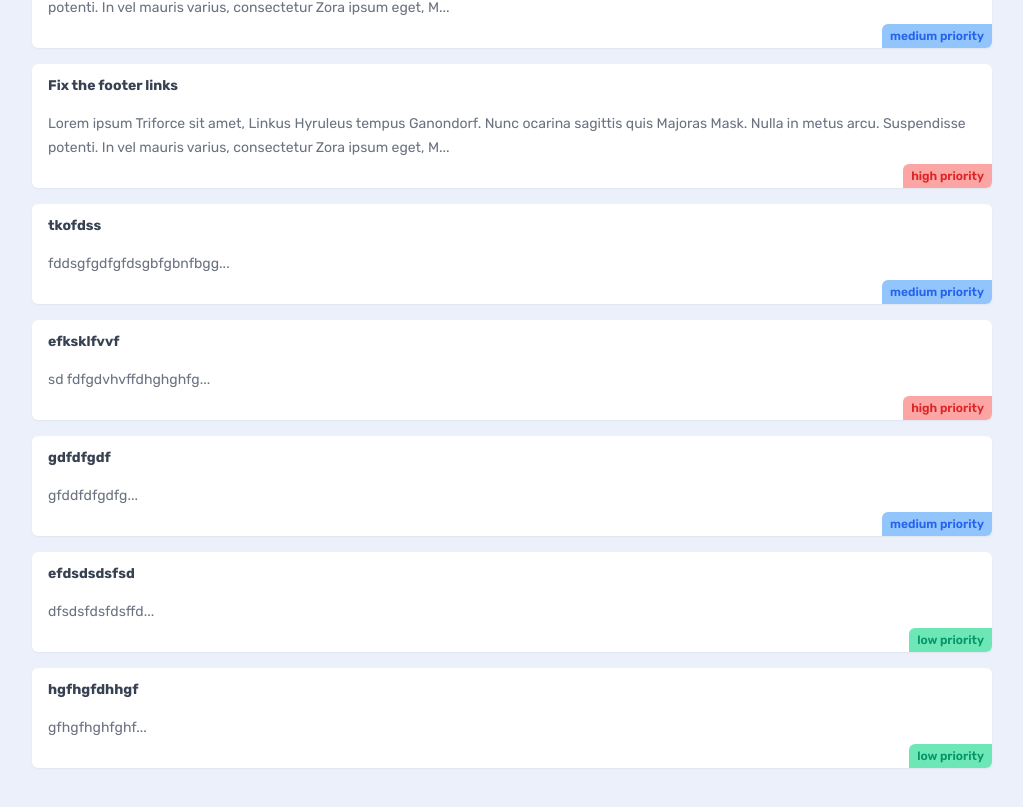
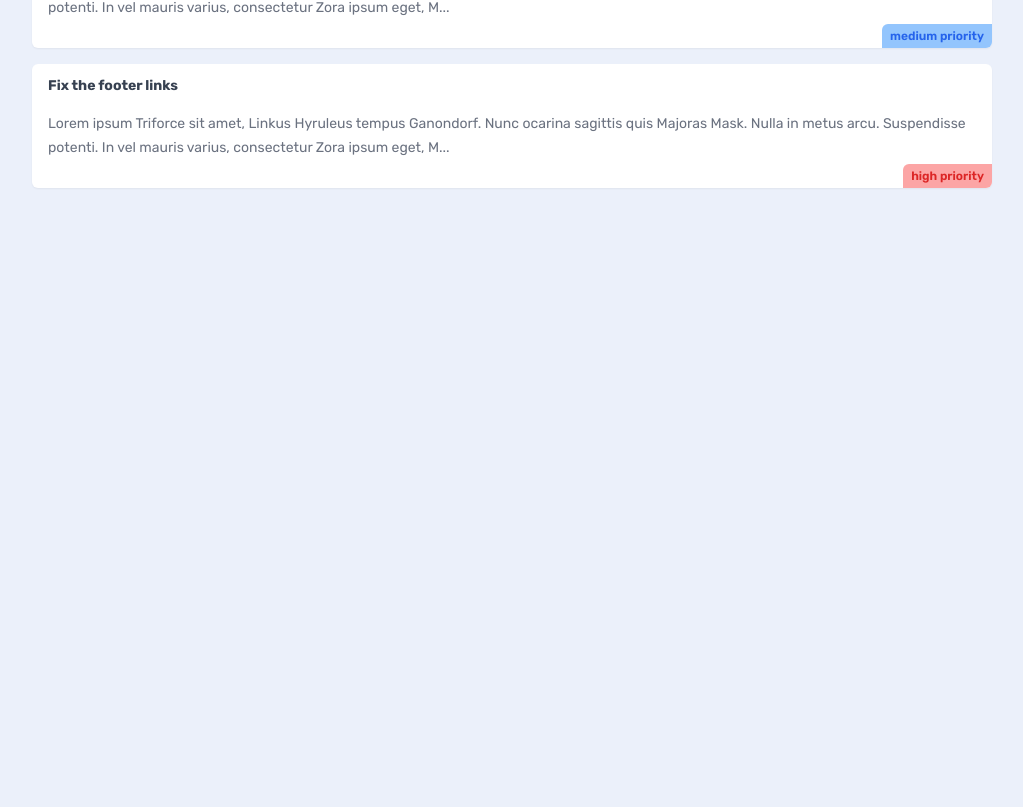
Before and after one commit to sofexbk/Bk-helpdesk, a Next.js app: page /tickets in a window 1280 px wide. Shown: the part 513-1320 px from the top of the page, without its empty margins (128-1151 px from the left). After the commit the page ends 800 px from the top, so only its background shows below. Built offline with nearby package versions, Linux system fonts and the light colour scheme; data requests are answered from the project's data file.

Commit message:
page metadata

```diff
--- a/_data/db.json
+++ b/_data/db.json
@@ -20,41 +20,6 @@
       "body": "Lorem ipsum Triforce sit amet, Linkus Hyruleus tempus Ganondorf. Nunc ocarina sagittis quis Majoras Mask. Nulla in metus arcu. Suspendisse potenti. In vel mauris varius, consectetur Zora ipsum eget, Master Sword porttitor urna. Fusce elementum urna elit, eget eleifend velit consectetur eget. Integer vel lobortis ipsum, vitae auctor Ocarina of Time. Donec sed urna dapibus, interdum magna a, eleifend magna. Curabitur tincidunt enim a neque volutpat. Phasellus auctor magna vel nunc pretium, ut volutpat justo tristique. Pellentesque cursus convallis mauris, in tempus enim tincidunt vitae.",
       "priority": "high",
       "user_email": "mbk@micro.v"
-    },
-    {
-      "title": "tkofdss",
-      "body": "fddsgfgdfgfdsgbfgbnfbgg",
-      "priority": "medium",
-      "user_email": "mario@netninja.dev",
-      "id": "TWLi5Vw"
-    },
-    {
-      "title": "efksklfvvf",
-      "body": "sd fdfgdvhvffdhghghfg",
-      "priority": "high",
-      "user_email": "mario@netninja.dev",
-      "id": "E2WxRWb"
-    },
-    {
-      "title": "gdfdfgdf",
-      "body": "gfddfdfgdfg",
-      "priority": "medium",
-      "user_email": "mario@netninja.dev",
-      "id": "Fhizzv6"
-    },
-    {
-      "title": "efdsdsdsfsd",
-      "body": "dfsdsfdsfdsffd",
-      "priority": "low",
-      "user_email": "mario@netninja.dev",
-      "id": "Hyk68XU"
-    },
-    {
-      "title": "hgfhgfdhhgf",
-      "body": "gfhgfhghfghf",
-      "priority": "low",
-      "user_email": "mario@netninja.dev",
-      "id": "LwaVqk4"
     }
   ]
 }
--- a/app/(dashboard)/tickets/[id]/page.jsx
+++ b/app/(dashboard)/tickets/[id]/page.jsx
@@ -3,6 +3,19 @@ import { notFound } from "next/navigation"
 
 
 export const dynamicParams=true
+
+
+export async function generateMetadata({ params }) {
+  const id = params.id
+
+  const res = await axios.get(`http://localhost:4000/tickets/${id}`)
+  const ticket = await res.data
+
+  return {
+    title: `bk Helpdesk | ${ticket.title}`
+  }
+}
+
 
 export async function generateStaticParams(){
     // [{id:'1'},{id:'2'},......]
--- a/app/(dashboard)/tickets/page.jsx
+++ b/app/(dashboard)/tickets/page.jsx
@@ -1,6 +1,13 @@
 import { Suspense } from "react"
 import TicketList from "./TicketList"
 import Loading from "../loading"
+
+
+export const metadata = {
+  title: 'Bk helpdesk | Tickets',
+}
+
+
 export default function Tickets() {
   return (
     <main>
```
